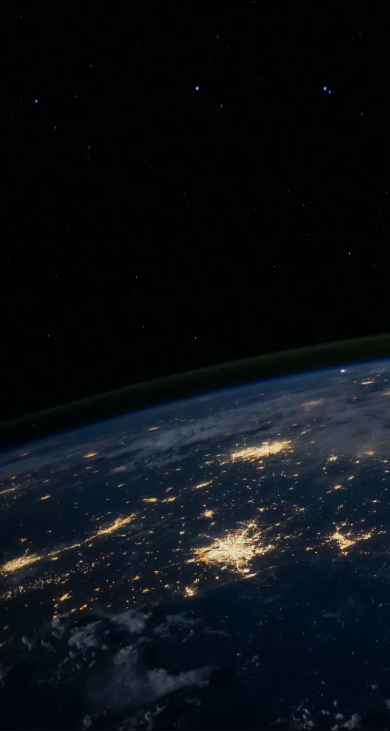
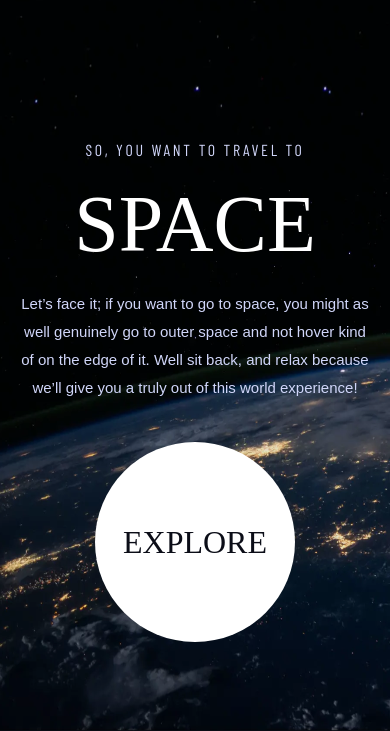
Before and after one commit to KrzysztofJaronczyk/PersonalWebProjects, a website: page SpaceTourismWebsite/index.html in a window 390 px wide. Shown: the part 113-844 px from the top of the page. Drawn offline with nearby package versions, Linux system fonts and the light colour scheme; a web font is replaced by a local one.

Commit message:
RWD adjustments

```diff
--- a/SpaceTourismWebsite/index.html
+++ b/SpaceTourismWebsite/index.html
@@ -51,7 +51,7 @@
         </div>
     </div>
 
-    <!-- <div class="wrapper">
+    <div class="wrapper">
         <div class="container">
             <div class="left">
                 <h5 class="subtitle subtitle--h5">SO, YOU WANT TO TRAVEL TO</h5>
@@ -67,7 +67,7 @@
                 </div>
             </div>
         </div>
-    </div> -->
+    </div>
     <script src="/dist/js/navbar.min.js"></script>
     <script src="/dist/js/hamburgermenu.min.js"></script>
 
--- a/SpaceTourismWebsite/src/sass/_landingPage.scss
+++ b/SpaceTourismWebsite/src/sass/_landingPage.scss
@@ -26,10 +26,10 @@
 }
 .wrapper {
 	position: absolute;
-	top: 50%;
+	top: 45%;
 	width: 100%;
 	margin: 0 auto;
-	padding: 0 10rem;
+	padding: 0 10%;
 }
 
 .container {
@@ -49,9 +49,7 @@
 	display: flex;
 	flex-direction: column;
 	align-items: flex-end;
-	width: 60%;
-	min-width: 400px;
-	padding: 0 5%;
+	width: 100%;
 }
 
 .circle {
@@ -70,12 +68,68 @@
 		color: var(--primary-color);
 	}
 }
+@media (max-width: 992px) {
+	.wrapper {
+		padding: 0 5%;
+	}
+
+	.circle {
+		width: 200px;
+		height: 200px;
+	}
+}
 
 @media (max-width: 768px) {
 	.background-img {
-        transform-origin: top left;
-        transform: rotate(90deg) translateY(-100%);
-        width: 100vh;
-        height: 100vw;
-    }
+		transform-origin: top left;
+		transform: rotate(90deg) translateY(-100%);
+		width: 100vh;
+		height: 100vw;
+	}
+	.wrapper {
+		top: 35%;
+	}
+	.container {
+		flex-direction: column;
+		align-items: center;
+
+		.left {
+			justify-content: center;
+			align-items: center;
+			text-align: center;
+			.subtitle--h5 {
+				font-size: 20px;
+				letter-spacing: 3.38px;
+			}
+			.text {
+				font-size: 16px;
+				line-height: 28px;
+			}
+		}
+		.right {
+			align-items: center;
+			margin-top: 40px;
+		}
+	}
 }
+
+@media (max-width: 576px) {
+	.wrapper {
+		top: 30%;
+	}
+	.container {
+		.left {
+			width: 100%;
+			.subtitle--h5 {
+				font-size: 16px;
+				letter-spacing: 2.7px;
+			}
+			.title {
+				font-size: 80px;
+			}
+			.text {
+				font-size: 15px;
+			}
+		}
+	}
+}
```
Also changed, not shown: SpaceTourismWebsite/dist/css/style.min.css, 1 other file.
